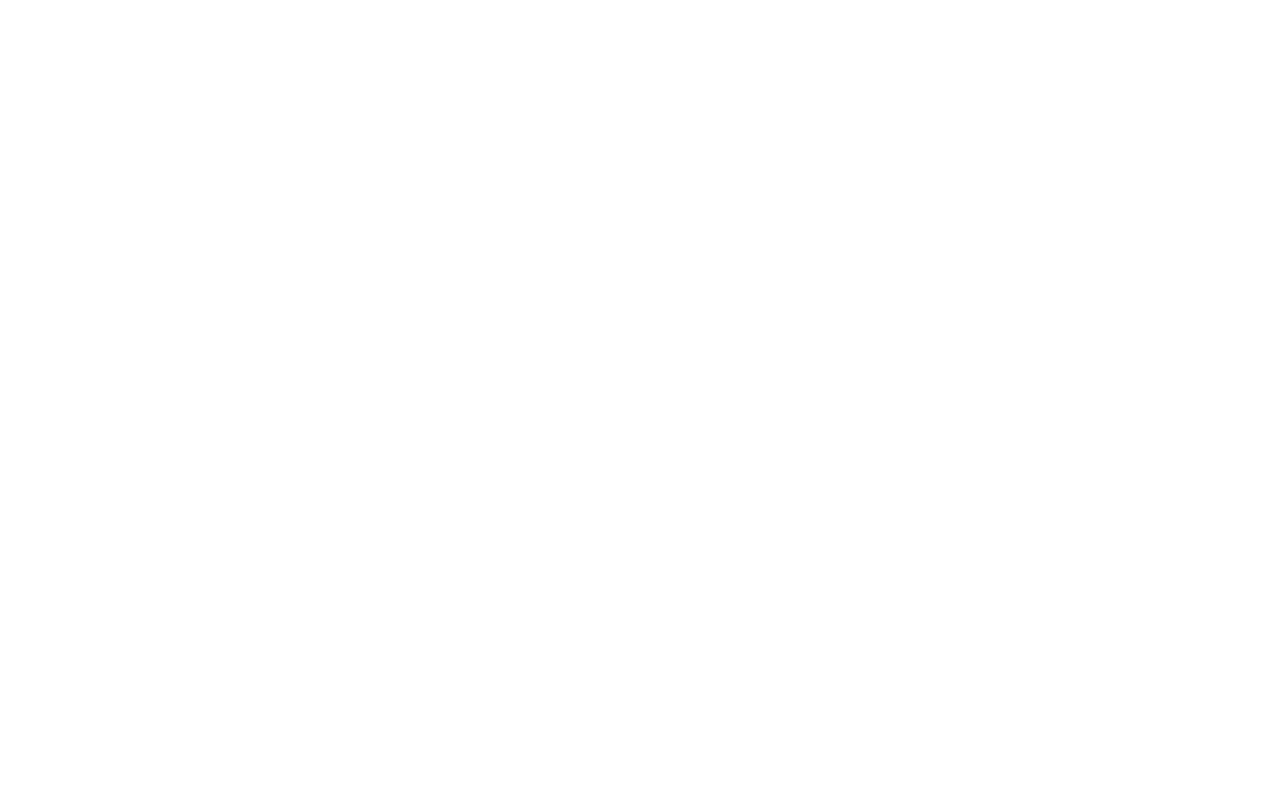
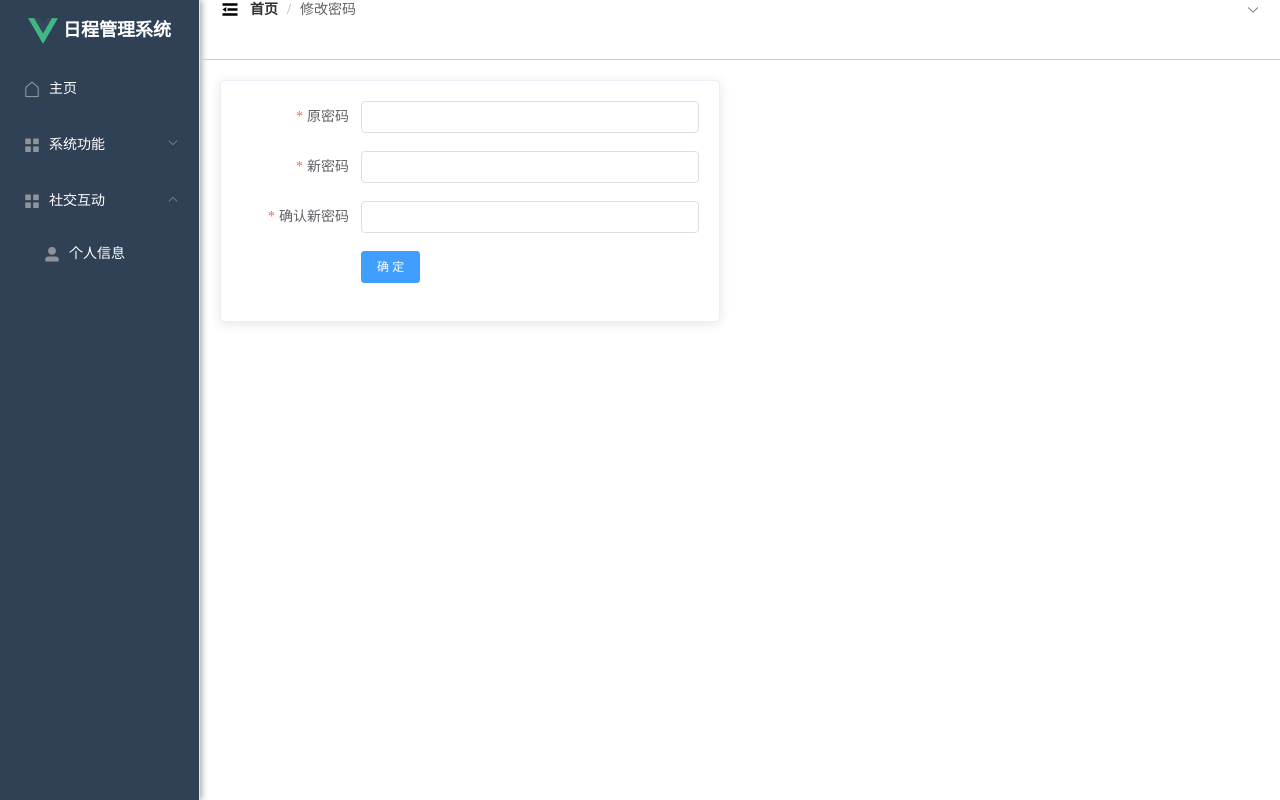
Before and after one commit to moushow/frontend, a Vue app: page /password in a window 1280 px wide. Built offline with nearby package versions, Linux system fonts and the light colour scheme.

Commit message:
个人信息

```diff
--- a/src/components/Header.vue
+++ b/src/components/Header.vue
@@ -28,6 +28,7 @@ export default {
   props: {
     collapseBtnClass: String,
     collapse: Boolean,
+    user: Object
   },
   computed: {
     currentPathName() {
--- a/src/router/index.js
+++ b/src/router/index.js
@@ -21,6 +21,9 @@ const routes = [
       },
       {
         path:'person',name:'个人中心',component:() => import("../views/Person.vue"),
+      },
+      {
+        path:'password',name:'修改密码',component:() => import("../views/Password.vue"),
       }
     ]
   },
--- a/src/views/Manage.vue
+++ b/src/views/Manage.vue
@@ -6,12 +6,12 @@
 
     <el-container>
       <el-header style="border-bottom: 1px solid #ccc; ">
-        <Header :collapseBtnClass="collapseBtnClass" :collapse="collapse" />
+        <Header :collapseBtnClass="collapseBtnClass" :collapse="collapse" :user="user"/>
       </el-header>
 
       <el-main>
 
-        <router-view />
+        <router-view @refreshUser="getUser" />
       </el-main>
     </el-container>
   </el-container>
@@ -30,13 +30,18 @@ export default {
       isCollapse: false,
       sideWidth: 200,
       logoTextShow: true,
-      headerBg: 'headerBg'
+      headerBg: 'headerBg',
+      user:{}
     };
   },
 
   components:{
     Aside,
     Header
+  },
+  created(){
+    //从后台获取最新的User数据
+    this.getUser()
   },
   methods: {
     collapse() {
@@ -51,7 +56,17 @@ export default {
         this.logoTextShow = true;
       }
     },
-
+    //获取用户的最新数据
+    getUser(){
+      let username = localStorage.getItem("user") ? JSON.parse(localStorage.getItem("user")).username : ""
+      if(username){
+        //从后台获取User数据
+        this.request.get("/user/" + username).then(res =>{
+          //重新赋值后台的最新User数据
+          this.user = res.data
+        })
+      }
+    }
   }
 };
 </script>
--- /dev/null
+++ b/src/views/Password.vue
@@ -0,0 +1,68 @@
+<template>
+  <el-card style="width: 500px">
+    <el-form label-width="120px" size="small" :model="form" :rules="rules" ref="pass">
+      <el-form-item label="原密码" prop="password">
+        <el-input v-model="form.password" autocomplete="off" show-password></el-input>
+      </el-form-item>
+      <el-form-item label="新密码" prop="newPassword">
+        <el-input v-model="form.newPassword" autocomplete="off" show-password></el-input>
+      </el-form-item>
+      <el-form-item label="确认新密码" prop="confirmPassword">
+        <el-input v-model="form.confirmPassword" autocomplete="off" show-password></el-input>
+      </el-form-item>
+      <el-form-item>
+        <el-button type="primary" @click="save">确 定</el-button>
+      </el-form-item>
+    </el-form>
+  </el-card>
+</template>
+
+<script>
+export default {
+  name: "Password",
+  data(){
+    return{
+      form: {},
+      user: localStorage.getItem("user") ? JSON.parse(localStorage.getItem("user")) : {},
+      rules: {
+        password: [
+          { required: true, massage: '请输入密码', trigger: 'blur' },
+        ],
+        newPassword: [
+          { required: true, massage: '请输入新密码', trigger: 'blur' },
+        ],
+        confirmPassword: [
+          { required: true, massage: '请确认密码', trigger: 'blur' },
+        ]
+      }
+    }
+  },
+  created(){
+    this.form.username = this.user.username
+  },
+  methods: {
+    save(){
+      this.$refs.pass.validate((valid) => {
+        if(valid){
+          if(this.form.newPassword !== this.form.confirmPassword){
+            this.$message.error("两次输入的新密码不相同")
+            return false
+          }
+          this.request.post("/user/password", this.form).then(res => {
+            if(res.code === '200'){
+              this.$message.success("修改成功")
+              this.$store.commit("logout")
+            }else{
+              this.$message.error(res.msg)
+            }
+          })
+        }
+      })
+    }
+  }
+}
+</script>
+
+<style>
+
+</style>
--- a/src/views/Person.vue
+++ b/src/views/Person.vue
@@ -2,11 +2,22 @@
   <div>
     <el-card style="width: 600px">
       <el-form label-width="80px" size="small">
+        <div style="text-align: center; margin: 10px 0">
+          <el-upload
+              class="avatar-uploader"
+              action="https://jsonplaceholder.typicode.com/posts/"
+              :show-file-list="false"
+              :on-success="handleAvatarSuccess"
+              :before-upload="beforeAvatarUpload">
+            <img v-if="form.avatar" :src="form.avatar" class="avatar">
+            <i v-else class="el-icon-plus avatar-uploader-icon"></i>
+          </el-upload>
+        </div>
         <el-form-item label="用户名" >
-          <el-input v-model="form.username" autocomplete="off"></el-input>
+          <el-input v-model="form.username" autocomplete="off" disabled></el-input>
         </el-form-item>
         <el-form-item label="密码" >
-          <el-input v-model="form.password" autocomplete="off"></el-input>
+          <el-input v-model="form.password" autocomplete="off" disabled show-password></el-input>
         </el-form-item>
         <el-form-item label="昵称" >
           <el-input v-model="form.nickname" autocomplete="off"></el-input>
@@ -21,6 +32,9 @@
 
       <div style="text-align: center">
         <el-button type="primary" @click="save">确 定</el-button>
+        <router-link to="/password">
+          <el-button type="warning" style="margin-left: 20px">修改密码</el-button>
+        </router-link>
       </div>
     </el-card>
   </div>
@@ -31,17 +45,68 @@ export default{
   name:"Person",
   data(){
     return{
-      form:{}
+      form:{},
+      user: localStorage.getItem("user") ? JSON.parse(localStorage.getItem("user")) : {}
     }
   },
+  created(){
+    this.load()
+  },
   methods: {
+    load(){
+      const username = this.user.username
+      if(!username){
+        this.$message.error("当前无法获取用户信息！")
+        return
+      }
+      this.request.get("/user/" + username).then(res => {
+        console.log(res)
+        this.form = res.data;
+      })
+    },
     save(){
-
+      this.form.username = this.user.username
+      this.request.post("/user/update",this.form).then(res =>{
+        if(res){
+          this.$message.success("保存成功")
+          this.dialogFormVisible = false
+          this.load()
+          this.$emit('refreshUser')
+        }else{
+          this.$message.error("保存失败")
+        }
+      })
+    },
+    handleAvatarSuccess(){
+      //res就是文件的路径
+      this.form.avatar = res
     }
   }
 }
 </script>
 
-<style scoped>
-
+<style>
+.avatar-uploader .el-upload {
+  border: 1px dashed #d9d9d9;
+  border-radius: 6px;
+  cursor: pointer;
+  position: relative;
+  overflow: hidden;
+}
+.avatar-uploader .el-upload:hover {
+  border-color: #409EFF;
+}
+.avatar-uploader-icon {
+  font-size: 28px;
+  color: #8c939d;
+  width: 178px;
+  height: 178px;
+  line-height: 178px;
+  text-align: center;
+}
+.avatar {
+  width: 178px;
+  height: 178px;
+  display: block;
+}
 </style>
```
